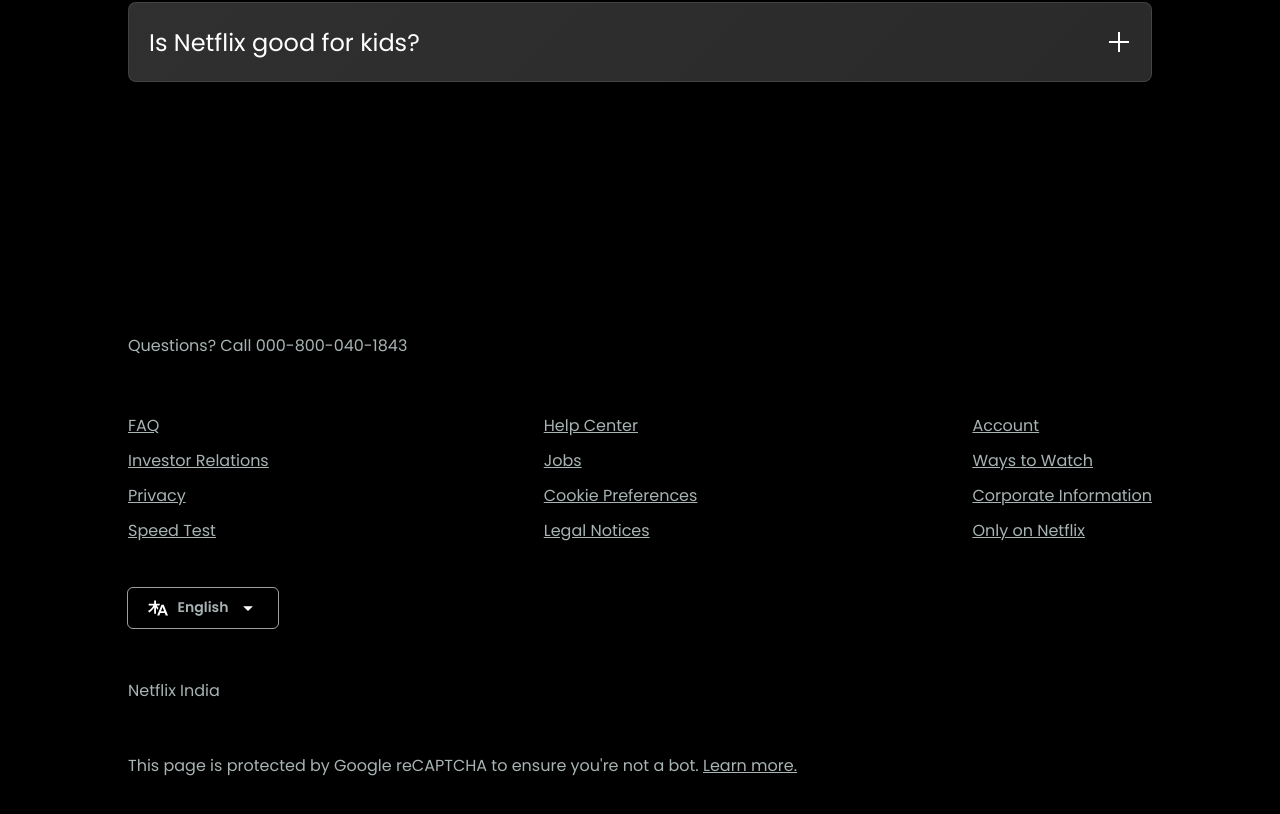
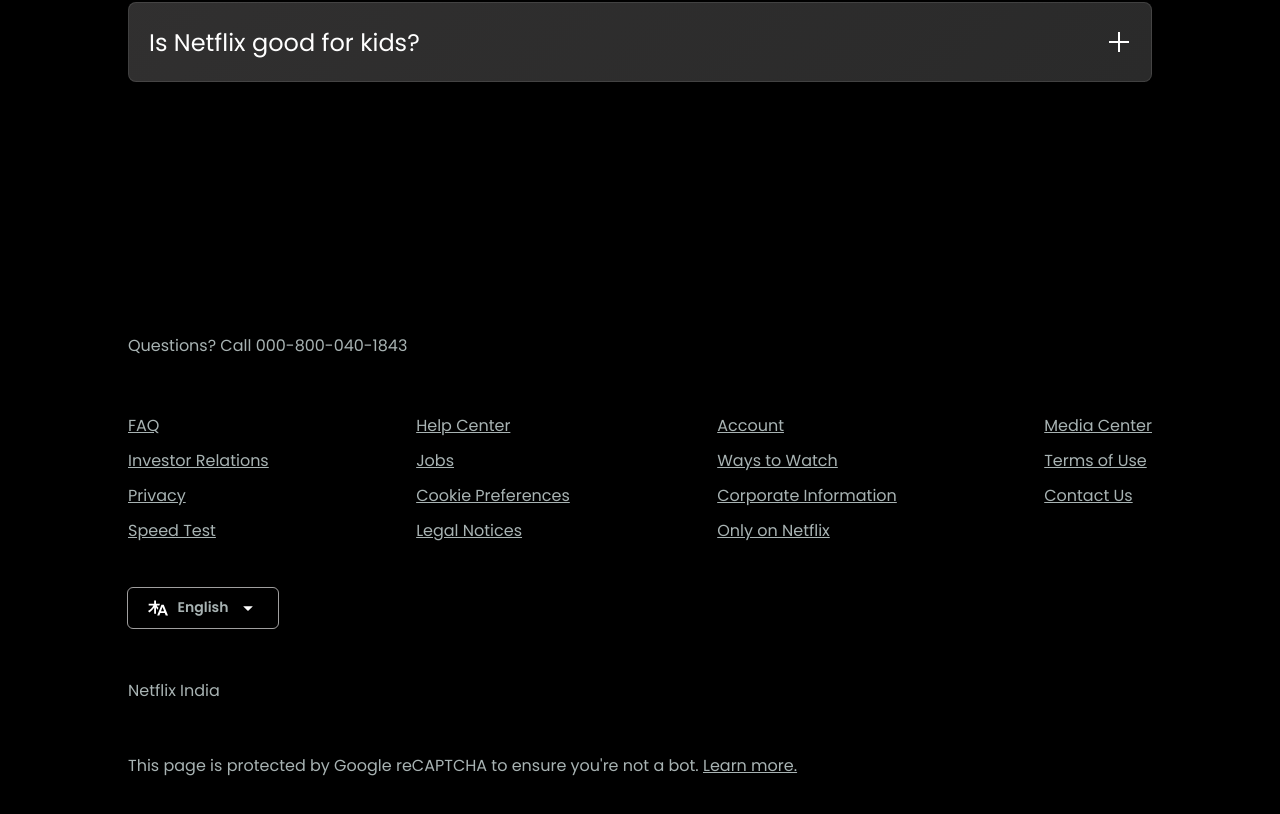
Before and after one commit to SaiSantoshReddy744/Netflix_Clone, a plain HTML site: page index.html in a window 1280 px wide. Shown: the part 2441-3255 px from the top of the page. Drawn offline with Linux system fonts and the light colour scheme.

Commit message:
Update index.html

```diff
--- a/index.html
+++ b/index.html
@@ -146,6 +146,11 @@
                     <p>Corporate Information</p>
                     <p>Only on Netflix</p>
                 </div>
+                <div class="footer24">
+                    <p>Media Center</p>
+                    <p>Terms of Use</p>
+                    <p>Contact Us</p>
+                </div>
             </div>
             <div class="footer3">
                 <div class="languagebox">
```
